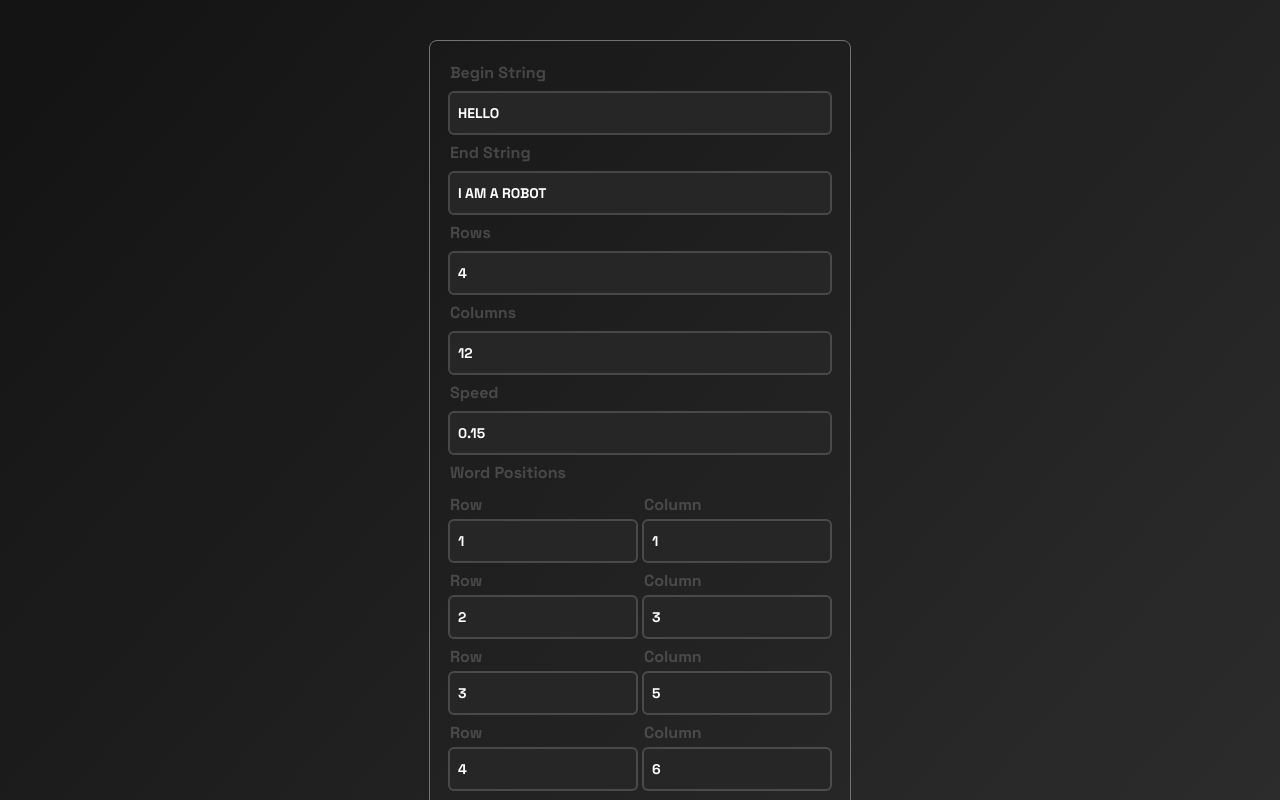
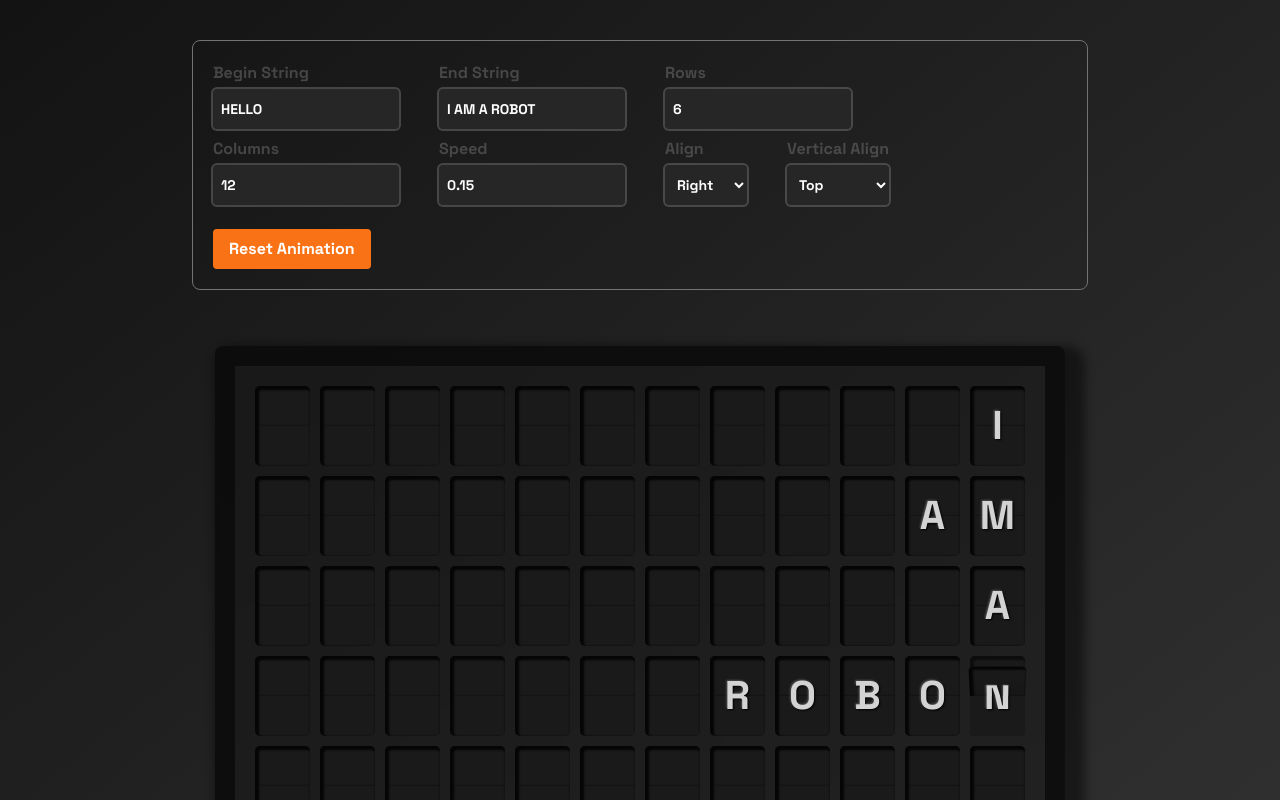
Before and after one commit to itsarghyadas/vibes, a React (Vite) app: page / in a window 1280 px wide. Shown: the top 800 px of the page. Built offline with nearby package versions, Linux system fonts and the light colour scheme.

Commit message:
vestaboard props with text align

```diff
--- a/src/App.tsx
+++ b/src/App.tsx
@@ -7,13 +7,25 @@ type WordPosition = {
   column: number;
 };
 
-export default function App() {
+interface Props {
+  columns?: number;
+  rows?: number;
+  text?: string;
+  align?: "left" | "center" | "right";
+  verticalAlign?: "top" | "middle" | "bottom";
+  speed?: number;
+}
+
+export default function App({
+  columns: initialColumns = 12,
+  rows: initialRows = 6,
+  text: initialEndStr = "I AM A ROBOT",
+  align: initialAlign = "right",
+  verticalAlign: initialVerticalAlign = "top",
+  speed: initialSpeed = 0.15,
+}: Props) {
   const initialBeginStr = "HELLO";
-  const initialEndStr = "I AM A ROBOT";
-  const initialRows = 4;
-  const initialColumns = 12;
-  const initialSpeed = 0.15;
-  const initialWordPositions = [
+  const initialWordPositions: WordPosition[] = [
     { word: initialBeginStr, row: 0, column: 0 },
     { word: "", row: 1, column: 2 },
     { word: "", row: 2, column: 4 },
@@ -25,48 +37,23 @@ export default function App() {
   const [rows, setRows] = useState(initialRows);
   const [columns, setColumns] = useState(initialColumns);
   const [speed, setSpeed] = useState(initialSpeed);
-  const [wordPositions, setWordPositions] =
-    useState<WordPosition[]>(initialWordPositions);
+  const [align, setAlign] = useState(initialAlign);
+  const [verticalAlign, setVerticalAlign] = useState(initialVerticalAlign);
+  const [, setWordPositions] = useState<WordPosition[]>(initialWordPositions);
   const [resetKey, setResetKey] = useState(0);
-
-  const generateWordPositions = (
-    endStr: string,
-    positions: { row: number; column: number }[]
-  ) => {
-    const words = endStr.split(" ");
-    return positions.map((pos, index) => ({
-      word: words[index] || "",
-      row: pos.row, // Use the manually set row value
-      column: pos.column,
-    }));
-  };
 
   useEffect(() => {
     const words = endStr.split(" ");
+    setWordPositions((prevWordPositions) => {
       const newWordPositions = words.map((word, index) => ({
         word,
-      row: wordPositions[index]?.row ?? index, // Use existing row or default to index
-      column: wordPositions[index]?.column ?? 0,
+        row: prevWordPositions[index]?.row ?? index,
+        column: prevWordPositions[index]?.column ?? 0,
       }));
-
-    for (let i = wordPositions.length; i < words.length; i++) {
-      newWordPositions[i] = { word: words[i], row: i, column: 0 };
-    }
-
-    setWordPositions(newWordPositions);
-    setRows(Math.max(rows, words.length));
-    // eslint-disable-next-line react-hooks/exhaustive-deps
+      return newWordPositions;
+    });
+    setRows((prevRows) => Math.max(prevRows, words.length));
   }, [endStr, resetKey]);
-
-  const handleWordPositionChange = (
-    index: number,
-    field: "row" | "column",
-    value: number
-  ) => {
-    const newWordPositions = [...wordPositions];
-    newWordPositions[index][field] = value - 1;
-    setWordPositions(generateWordPositions(endStr, newWordPositions));
-  };
 
   const resetAnimation = () => {
     setBeginStr(initialBeginStr);
@@ -74,13 +61,16 @@ export default function App() {
     setRows(initialRows);
     setColumns(initialColumns);
     setSpeed(initialSpeed);
+    setAlign(initialAlign);
+    setVerticalAlign(initialVerticalAlign);
     setWordPositions(initialWordPositions);
     setResetKey((prevKey) => prevKey + 1);
   };
 
   return (
     <div className="flex flex-col items-center justify-center min-h-screen h-full space-y-4 pb-20">
-      <div className="gap-y-2 my-10 flex flex-col border rounded-lg border-neutral-500 p-5 font-space">
+      <div className="gap-y-2 my-10 max-w-4xl mx-auto flex flex-wrap items-center gap-x-10 border rounded-lg border-neutral-500 p-5 font-space">
+        <div className="flex flex-col gap-y-1">
           <label className="text-neutral-500/50">Begin String</label>
           <input
             type="text"
@@ -89,6 +79,8 @@ export default function App() {
             placeholder="Begin String"
             className="rounded text-sm bg-neutral-800 h-10 p-2 text-white ring-2 ring-neutral-500/50 placeholder:text-neutral-500/50 focus-visible:ring-orange-500 focus-visible:ring-offset-0 focus-visible:outline-none"
           />
+        </div>
+        <div className="flex flex-col gap-y-1">
           <label className="text-neutral-500/50">End String</label>
           <input
             type="text"
@@ -97,6 +89,8 @@ export default function App() {
             placeholder="End String"
             className="rounded text-sm bg-neutral-800 h-10 p-2 text-white ring-2 ring-neutral-500/50 placeholder:text-neutral-500/50 focus-visible:ring-orange-500 focus-visible:ring-offset-0 focus-visible:outline-none"
           />
+        </div>
+        <div className="flex flex-col gap-y-1">
           <label className="text-neutral-500/50">Rows</label>
           <input
             type="number"
@@ -105,6 +99,8 @@ export default function App() {
             placeholder="Rows"
             className="rounded text-sm bg-neutral-800 h-10 p-2 text-white ring-2 ring-neutral-500/50 placeholder:text-neutral-500/50 focus-visible:ring-orange-500 focus-visible:ring-offset-0 focus-visible:outline-none"
           />
+        </div>
+        <div className="flex flex-col gap-y-1">
           <label className="text-neutral-500/50">Columns</label>
           <input
             type="number"
@@ -113,6 +109,8 @@ export default function App() {
             placeholder="Columns"
             className="rounded text-sm bg-neutral-800 h-10 p-2 text-white ring-2 ring-neutral-500/50 placeholder:text-neutral-500/50 focus-visible:ring-orange-500 focus-visible:ring-offset-0 focus-visible:outline-none"
           />
+        </div>
+        <div className="flex flex-col gap-y-1">
           <label className="text-neutral-500/50">Speed</label>
           <input
             type="number"
@@ -122,42 +120,38 @@ export default function App() {
             placeholder="Speed"
             className="rounded text-sm bg-neutral-800 h-10 p-2 text-white ring-2 ring-neutral-500/50 placeholder:text-neutral-500/50 focus-visible:ring-orange-500 focus-visible:ring-offset-0 focus-visible:outline-none"
           />
-        <label className="text-neutral-500/50">Word Positions</label>
-        {wordPositions.map((pos, index) => (
-          <div key={index} className="flex space-x-2">
-            <div className="flex flex-col gap-y-1">
-              <label className="text-neutral-500/50">Row</label>
-              <input
-                type="number"
-                value={pos.row + 1}
-                onChange={(e) =>
-                  handleWordPositionChange(index, "row", Number(e.target.value))
-                }
-                placeholder="Row"
-                className="rounded text-sm bg-neutral-800 h-10 p-2 text-white ring-2 ring-neutral-500/50 placeholder:text-neutral-500/50 focus-visible:ring-orange-500 focus-visible:ring-offset-0 focus-visible:outline-none"
-              />
         </div>
         <div className="flex flex-col gap-y-1">
-              <label className="text-neutral-500/50">Column</label>
-              <input
-                type="number"
-                value={pos.column + 1}
+          <label className="text-neutral-500/50">Align</label>
+          <select
+            value={align}
             onChange={(e) =>
-                  handleWordPositionChange(
-                    index,
-                    "column",
-                    Number(e.target.value)
-                  )
+              setAlign(e.target.value as "left" | "center" | "right")
             }
-                placeholder="Column"
             className="rounded text-sm bg-neutral-800 h-10 p-2 text-white ring-2 ring-neutral-500/50 placeholder:text-neutral-500/50 focus-visible:ring-orange-500 focus-visible:ring-offset-0 focus-visible:outline-none"
-              />
+          >
+            <option value="left">Left</option>
+            <option value="center">Center</option>
+            <option value="right">Right</option>
+          </select>
         </div>
+        <div className="flex flex-col gap-y-1">
+          <label className="text-neutral-500/50">Vertical Align</label>
+          <select
+            value={verticalAlign}
+            onChange={(e) =>
+              setVerticalAlign(e.target.value as "top" | "middle" | "bottom")
+            }
+            className="rounded text-sm bg-neutral-800 h-10 p-2 text-white ring-2 ring-neutral-500/50 placeholder:text-neutral-500/50 focus-visible:ring-orange-500 focus-visible:ring-offset-0 focus-visible:outline-none"
+          >
+            <option value="top">Top</option>
+            <option value="middle">Middle</option>
+            <option value="bottom">Bottom</option>
+          </select>
         </div>
-        ))}
         <button
           onClick={resetAnimation}
-          className="mt-4 px-4 py-2 bg-orange-500 text-white rounded"
+          className="mt-4 bg-orange-500 text-white py-2 px-4 rounded"
         >
           Reset Animation
         </button>
@@ -168,7 +162,8 @@ export default function App() {
         endStr={endStr}
         rows={rows}
         columns={columns}
-        wordPositions={wordPositions}
+        align={align}
+        verticalAlign={verticalAlign}
         speed={speed}
       />
     </div>
--- a/src/components/splitflap.tsx
+++ b/src/components/splitflap.tsx
@@ -1,11 +1,5 @@
 import React, { useEffect, useRef } from "react";
 import { motion } from "framer-motion";
-
-type WordPosition = {
-  word: string;
-  row: number;
-  column: number;
-};
 
 type SplitFlipAnimationProps = {
   beginStr: string;
@@ -13,7 +7,8 @@ type SplitFlipAnimationProps = {
   speed?: number;
   rows: number;
   columns: number;
-  wordPositions: WordPosition[];
+  align?: "left" | "center" | "right";
+  verticalAlign?: "top" | "middle" | "bottom";
 };
 
 const SplitFlipAnimation: React.FC<SplitFlipAnimationProps> = ({
@@ -22,7 +17,8 @@ const SplitFlipAnimation: React.FC<SplitFlipAnimationProps> = ({
   speed = 0.17,
   rows,
   columns,
-  wordPositions,
+  align = "left",
+  verticalAlign = "top",
 }) => {
   const divRef = useRef<HTMLDivElement>(null);
 
@@ -33,6 +29,43 @@ const SplitFlipAnimation: React.FC<SplitFlipAnimationProps> = ({
       .padEnd(totalFlaps, " ")
       .split("");
     const endStrArray = Array(totalFlaps).fill(" ");
+
+    const calculateWordPositions = () => {
+      const positions: { word: string; row: number; column: number }[] = [];
+      const words = endStr.split(" ");
+      let startRow = 0;
+
+      switch (verticalAlign) {
+        case "middle":
+          startRow = Math.floor((rows - words.length) / 2);
+          break;
+        case "bottom":
+          startRow = rows - words.length;
+          break;
+        default:
+          startRow = 0;
+      }
+
+      words.forEach((word, index) => {
+        let col = 0;
+        switch (align) {
+          case "center":
+            col = Math.floor((columns - word.length) / 2);
+            break;
+          case "right":
+            col = columns - word.length;
+            break;
+          default:
+            col = 0;
+        }
+
+        positions.push({ word, row: startRow + index, column: col });
+      });
+
+      return positions;
+    };
+
+    const wordPositions = calculateWordPositions();
 
     wordPositions.forEach(({ word, row, column }) => {
       word.split("").forEach((char, index) => {
@@ -209,7 +242,36 @@ const SplitFlipAnimation: React.FC<SplitFlipAnimationProps> = ({
     return () => {
       clearInterval(flipInterval);
     };
-  }, [beginStr, endStr, speed, rows, columns, wordPositions]);
+  }, [beginStr, endStr, speed, rows, columns, align, verticalAlign]);
+
+  const getAlignmentStyle = () => {
+    let justifyContent;
+    let alignItems;
+
+    switch (align) {
+      case "center":
+        justifyContent = "center";
+        break;
+      case "right":
+        justifyContent = "flex-end";
+        break;
+      default:
+        justifyContent = "flex-start";
+    }
+
+    switch (verticalAlign) {
+      case "middle":
+        alignItems = "center";
+        break;
+      case "bottom":
+        alignItems = "flex-end";
+        break;
+      default:
+        alignItems = "flex-start";
+    }
+
+    return { justifyContent, alignItems };
+  };
 
   return (
     <motion.div
@@ -239,6 +301,7 @@ const SplitFlipAnimation: React.FC<SplitFlipAnimationProps> = ({
           gridTemplateRows: `repeat(${rows}, 1fr)`,
           gridTemplateColumns: `repeat(${columns}, 1fr)`,
           gap: "10px",
+          ...getAlignmentStyle(),
         }}
       ></div>
     </motion.div>
```
Lines whose indentation alone changed are shown as unchanged.
